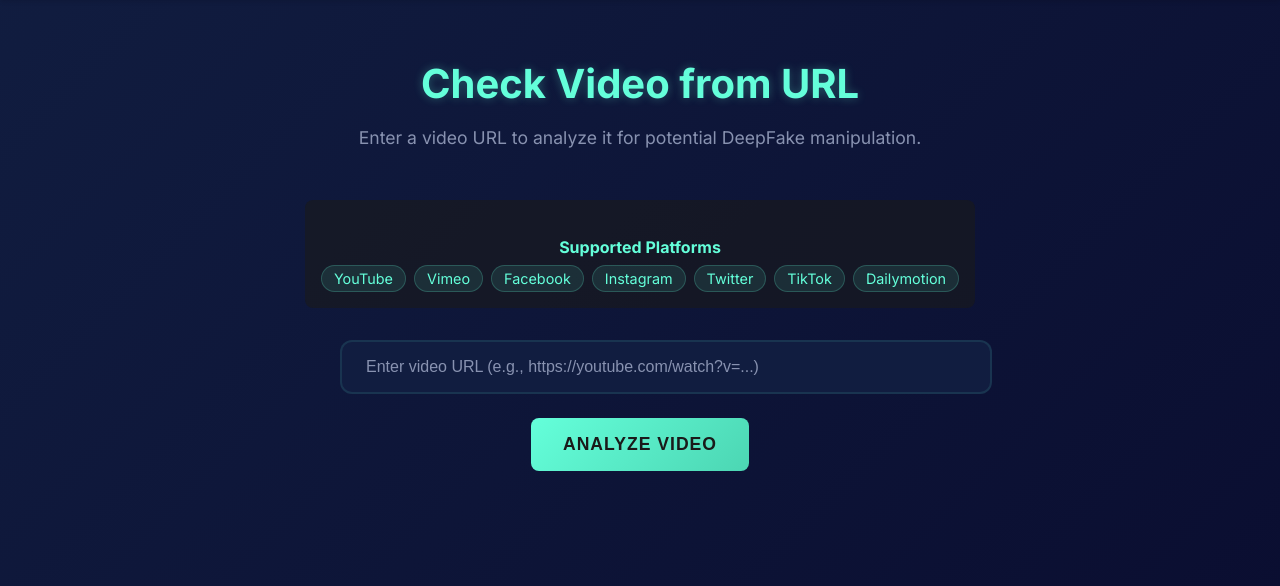
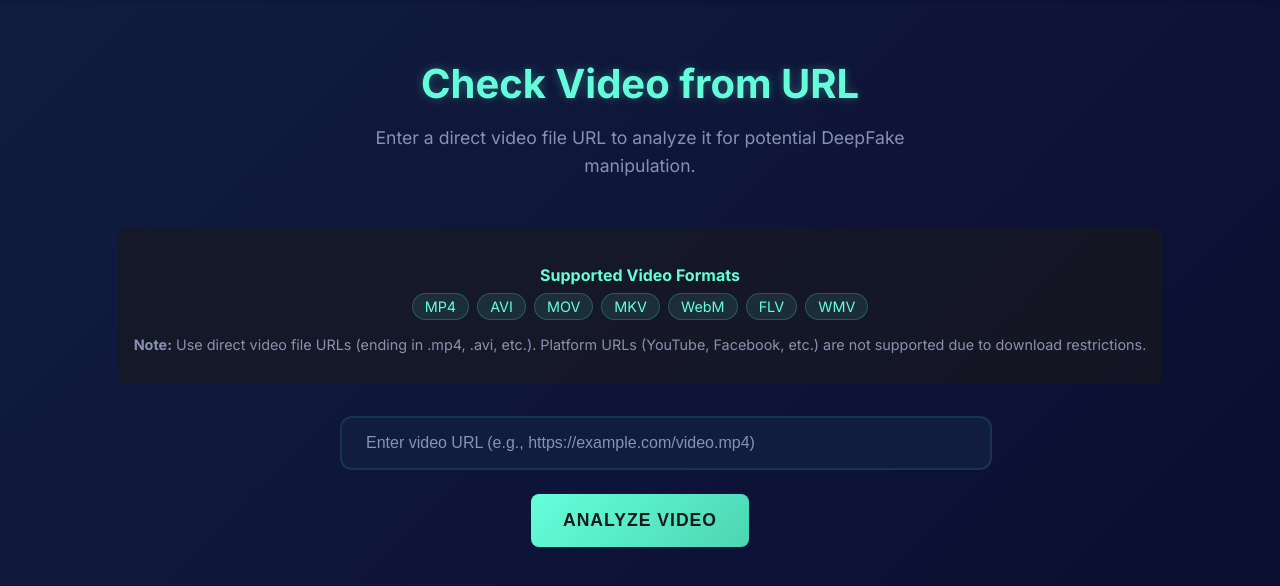
Before and after one commit to Behera14/Reality-Check, a Flask app: page /url-detect in a window 1280 px wide. Shown: the part 69-655 px from the top of the page. Run offline with Flask 3, Linux system fonts and the light colour scheme; a user stored in the database is signed in.

Commit message:
Fix URL detection: Support direct video file URLs instead of platform URLs, add better error handling and validation

```diff
--- a/server.py
+++ b/server.py
@@ -416,7 +416,12 @@
         if not parsed.scheme or not parsed.netloc:
             return False
 
-        # Check if it's a supported video platform
+        # Check if it's a direct video file URL
+        video_extensions = ['.mp4', '.avi', '.mov', '.mkv', '.webm', '.flv', '.wmv', '.m4v']
+        if any(url.lower().endswith(ext) for ext in video_extensions):
+            return True
+
+        # Check if it's a supported video platform (but note these may not work for direct download)
         supported_domains = [
             'youtube.com', 'youtu.be', 'vimeo.com', 'dailymotion.com',
             'facebook.com', 'instagram.com', 'twitter.com', 'tiktok.com'
@@ -443,7 +448,14 @@
 
         # Check content type
         content_type = response.headers.get('content-type', '').lower()
-        if not any(video_type in content_type for video_type in ['video/', 'application/octet-stream']):
+        logger.info(f"Content type received: {content_type}")
+
+        # Check if it's actually a video file
+        if 'text/html' in content_type:
+            logger.warning(f"Received HTML content instead of video for URL: {url}")
+            raise Exception("This URL appears to be a webpage, not a direct video file. Please use direct video file URLs (ending in .mp4, .avi, etc.) or upload the video file directly.")
+
+        if not any(video_type in content_type for video_type in ['video/', 'application/octet-stream', 'binary/octet-stream']):
             logger.warning(f"Content type may not be video: {content_type}")
 
         # Create temporary file
@@ -465,6 +477,12 @@
 
         temp_file.close()
         logger.info(f"Video downloaded successfully: {temp_path} ({total_size} bytes)")
+
+        # Additional validation: check if file is actually a video
+        if total_size < 10000:  # Less than 10KB is suspicious
+            os.unlink(temp_path)
+            raise Exception("Downloaded file is too small to be a valid video. Please check the URL.")
+
         return temp_path
 
     except requests.exceptions.RequestException as e:
@@ -492,7 +510,15 @@
 
             # Validate URL
             if not is_valid_video_url(video_url):
-                return render_template('url_detect.html', error="Please enter a valid video URL from supported platforms")
+                return render_template('url_detect.html', error="Please enter a valid video URL. For best results, use direct video file URLs (ending in .mp4, .avi, .mov, etc.)")
+
+            # Check if it's a platform URL and warn user
+            parsed = urlparse(video_url)
+            domain = parsed.netloc.lower()
+            platform_domains = ['youtube.com', 'youtu.be', 'vimeo.com', 'facebook.com', 'instagram.com', 'twitter.com', 'tiktok.com']
+
+            if any(platform in domain for platform in platform_domains):
+                return render_template('url_detect.html', error="Platform URLs (YouTube, Facebook, etc.) cannot be downloaded directly due to restrictions. Please use direct video file URLs or upload the video file directly.")
 
             # Download video
             try:
--- a/templates/home.html
+++ b/templates/home.html
@@ -439,7 +439,7 @@
                 <div class="feature-card">
                     <div class="feature-icon">🔗</div>
                     <h3>URL Analysis</h3>
-                    <p>Check videos from popular platforms like YouTube, Facebook, Instagram, and more by simply pasting the URL.</p>
+                    <p>Check videos from direct video file URLs. Supports MP4, AVI, MOV, and other common video formats by simply pasting the direct file URL.</p>
                     {% if current_user.is_authenticated %}
                         <a href="{{ url_for('url_detect') }}" class="feature-link">Try URL</a>
                     {% else %}
--- a/templates/url_detect.html
+++ b/templates/url_detect.html
@@ -495,20 +495,24 @@
 
         <main class="content" role="main">
             <h1 class="heading">Check Video from URL</h1>
-            <p class="para">Enter a video URL to analyze it for potential DeepFake manipulation.</p>
+            <p class="para">Enter a direct video file URL to analyze it for potential DeepFake manipulation.</p>
 
             <!-- Supported Platforms -->
             <div class="supported-platforms">
-                <h4>Supported Platforms</h4>
+                <h4>Supported Video Formats</h4>
                 <div class="platform-list">
-                    <span class="platform-tag">YouTube</span>
-                    <span class="platform-tag">Vimeo</span>
-                    <span class="platform-tag">Facebook</span>
-                    <span class="platform-tag">Instagram</span>
-                    <span class="platform-tag">Twitter</span>
-                    <span class="platform-tag">TikTok</span>
-                    <span class="platform-tag">Dailymotion</span>
+                    <span class="platform-tag">MP4</span>
+                    <span class="platform-tag">AVI</span>
+                    <span class="platform-tag">MOV</span>
+                    <span class="platform-tag">MKV</span>
+                    <span class="platform-tag">WebM</span>
+                    <span class="platform-tag">FLV</span>
+                    <span class="platform-tag">WMV</span>
                 </div>
+                <p style="color: #8892b0; font-size: 0.9rem; margin-top: 1rem;">
+                    <strong>Note:</strong> Use direct video file URLs (ending in .mp4, .avi, etc.).
+                    Platform URLs (YouTube, Facebook, etc.) are not supported due to download restrictions.
+                </p>
             </div>
 
             <!-- URL Input Section -->
@@ -517,7 +521,7 @@
                     <div class="url-input-wrapper">
                         <input type="url"
                                name="video_url"
-                               placeholder="Enter video URL (e.g., https://youtube.com/watch?v=...)"
+                               placeholder="Enter video URL (e.g., https://example.com/video.mp4)"
                                class="url-input"
                                required
                                id="url-input">
```
